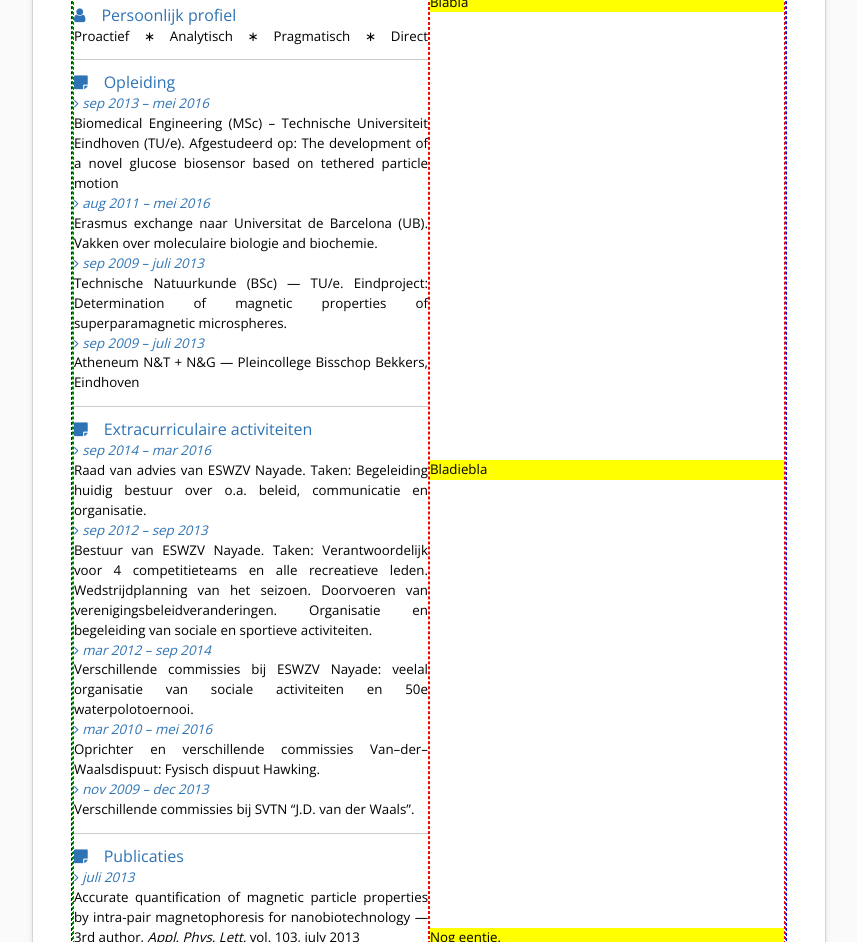
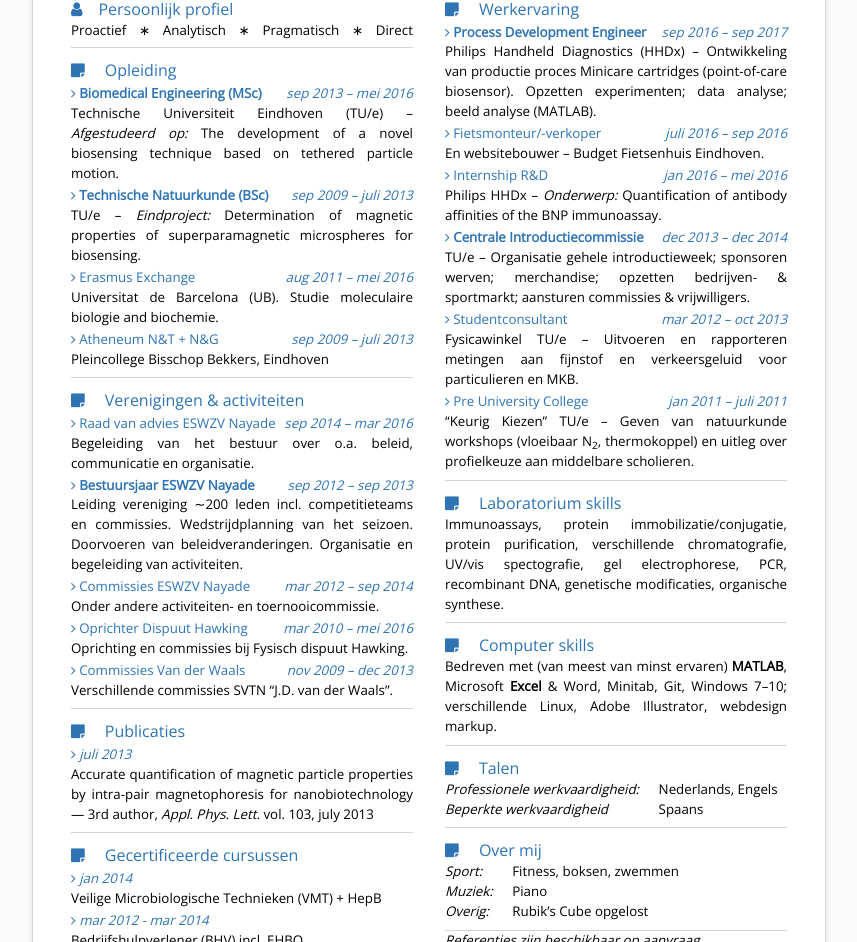
Before and after one commit to ab-os/cv, a plain HTML site: page cv.html in a window 1280 px wide. Shown: the part 171-1113 px from the top of the page, without its empty margins (211-1068 px from the left). Drawn offline with nearby package versions, Linux system fonts and the light colour scheme.

Commit message:
Only flexbox doorgevoerd. W3.CSS nog wel behouden want doet goede dingen voor het font blijkbaar

```diff
--- a/cv.css
+++ b/cv.css
@@ -5,33 +5,31 @@
 	font-family: 'Open Sans', sans-serif;
 }
 html, body {
-	font-size: 10pt;
+	font-size: 10pt; /* See as default font size */
 }
 h1, h2, h3, .fa {
-	color: #2E74B5; /* Light blue */
+	color: #2E74B5; /* Light blue headers and icons */
+}
+h2, h3, p {
+	margin: 0;
 }
 h2 {
 	font-size: 12pt;
-	margin: 0;
 	padding-top: 10px;
 }
 h3 {
-	font-style: italic;
+	margin-top: 2px;
 	font-size: 10pt;
-	margin: 0;
 }
-p {
-	margin: 0;
-}
+.italic { font-style: italic; }
 .flex-container {
 	display: flex;
 	justify-content: space-between;
 }
-.flex-vertical {
-	flex-direction: column;
-}
+.flex-vertical { flex-direction: column; }
+.flex-no-shrink { flex: 1 0 auto; }
 .page {
-	width: 21cm;
+	width: 21cm; /* A4 */
 	height: 29.7cm;
 	padding: 1cm;
 	margin: 1cm auto;
@@ -39,37 +37,35 @@
 	background: white;
 	box-shadow: 0 0 5px rgba(0, 0, 0, 0.1);
 }
-.asterisk {
-	font-size: 12pt;
-	content: "&lowast;"
+.date { float: right; }
+.cv-column {
+	flex: 1; /* Divide space evenly over all (in this case two) cv-columns */
 }
-.w3-half {
-	border: 1px red dashed;
+article {
+	flex: 1 1 auto; /* Grow or shrink to fill up page height */
 }
-.cv-column {
+.wrapper {
 	height: 100%;
 }
-.cv-section {
-	background: yellow;
+.cv-header {
+	border-bottom: thin solid #D4D4D4;
 }
-header, article {
-	border: 1px green dashed;
+.cv-section > p {
+	text-align: justify;
 }
-article {
-	flex: 1 1 auto;
+.cv-section:not(:first-child) {
+	border-top: thin solid #D4D4D4;
 }
-.page-wrapper {
-	height: 100%;
-	border: 1px blue dashed;
-}
-
+.margin-right {	margin-right: 16px; }
+.margin-left { margin-left: 16px; }
+.right-align { text-align: right }
+.inline { display: inline-block; }
 @page {
     size: A4;
     margin: 0;
 }
 @media print {
     .page {
-        /* Remove the 1cm top & bottom margin for printing */
-		margin: 0;
+		margin: 0; /* Remove the 1cm top & bottom margin for printing */
     }
 }
--- a/cv.html
+++ b/cv.html
@@ -4,7 +4,7 @@
 <!-- Font Awesome -->
 <link href="https://maxcdn.bootstrapcdn.com/font-awesome/4.7.0/css/font-awesome.min.css" rel="stylesheet" integrity="sha384-wvfXpqpZZVQGK6TAh5PVlGOfQNHSoD2xbE+QkPxCAFlNEevoEH3Sl0sibVcOQVnN" crossorigin="anonymous">
 
-<!-- W3.CSS Framework -->
+<!-- W3.CSS Framework, not explicitly used but does nice things for the font somehow -->
 <link rel="stylesheet" href="https://www.w3schools.com/w3css/4/w3.css">
 
 <!-- Google Fonts -->
@@ -17,85 +17,92 @@
 <script src="https://ajax.googleapis.com/ajax/libs/jquery/3.2.1/jquery.min.js"></script>
 
 
-<body class="page wrapper flex-container">
-<div class="page-wrapper flex-container flex-vertical"> <!-- Just for now to see the border -->
+<!-- A4 Page -->
+<body class="page">
+
+<!-- Wrapper with flexbox to stretch content to full height -->
+<div class="wrapper flex-container flex-vertical">
 
 	<!-- Header -->
-<header class="w3-row-padding w3-border-bottom">
-	<div class="w3-col s2">
-		<img src="pasfoto.jpg" alt="Arjen Bos" height="76px" class="w3-card">
-	</div>
-	<div class="w3-col s4">
+	<header class="flex-container cv-header">
+
+		<img src="pasfoto.jpg" alt="Arjen Bos" height="76px">
+
 		<h1>Arjen Bos</h1>
-	</div>
-	<div class="w3-half w3-right-align">
+
+		<div class="right-align">
 			Eindhoven <i class="fa fa-fw fa-map-marker"></i><br>
 			+31 6 15399756 <i class="fa fa-fw fa-phone"></i><br>
 			arjen@bos4.nl <i class="fa fa-fw fa-envelope"></i><br>
-		03 jan 1991 <i class="fa fa-fw fa-birthday-cake"></i>
+			03 Jan 1991 <i class="fa fa-fw fa-birthday-cake"></i>
 		</div>
+
 	</header>
 
 	<!-- Content -->
-<article class="w3-row">
+	<article class="flex-container cv-content">
+
 		<!-- Left column -->
-	<div class="w3-half flex-container flex-vertical cv-column">
+		<div class="flex-container flex-vertical cv-column margin-right">
 
 			<!-- Persoonlijk -->
-		<section>
-			<h2><i class="fa fa-user w3-margin-right"></i>Persoonlijk profiel</h2>
+			<section class="cv-section">
+				<h2 class="no-icon"><i class="fa fa-user margin-right"></i>Persoonlijk profiel</h2>
 				<div class="flex-container">
 					<span>Proactief</span>&lowast;<span>Analytisch</span>&lowast;<span>Pragmatisch</span>&lowast;<span>Direct</span>
 				</div>
 			</section>
 
 			<!-- Opleiding -->
-		<section>
-			<h2 class="w3-border-top"><i class="fa fa-sticky-note w3-margin-right"></i>Opleiding</h2>
-			<h3>sep 2013 - mei 2016</h3>
-			<p class="w3-justify">Biomedical Engineering (MSc) – Technische Universiteit
-			Eindhoven (TU/e). Afgestudeerd op: The development of
-			a novel glucose biosensor based on tethered particle motion</p>
+			<section class="cv-section">
+				<h2>Opleiding</h2>
+				<h3><strong>Biomedical Engineering (MSc)</strong><span class="date">sep 2013 - mei 2016</span></h3>
+				<p>Technische Universiteit Eindhoven (TU/e) &ndash; <i>Afgestudeerd op:</i> The development of a novel biosensing technique based on tethered particle motion.</p>
 
-			<h3>aug 2011 - mei 2016</h3>
-			<p class="w3-justify">Erasmus exchange naar Universitat de Barcelona (UB).
-			Vakken over moleculaire biologie and biochemie.</p>
+				<h3><strong>Technische Natuurkunde (BSc)</strong><span class="date">sep 2009 - juli 2013</h3>
+				<p>TU/e &ndash; <i>Eindproject:</i> Determination of magnetic properties of superparamagnetic microspheres for biosensing.</p>
 
-			<h3>sep 2009 - juli 2013</h3>
-			<p class="w3-justify">Technische Natuurkunde (BSc) — TU/e. Eindproject: Determination
-			of magnetic properties of superparamagnetic microspheres.</p>
+				<h3>Erasmus Exchange<span class="date">aug 2011 - mei 2016</span></h3>
+				<p>Universitat de Barcelona (UB). Studie moleculaire biologie and biochemie.</p>
 
-			<h3>sep 2009 - juli 2013</h3>
-			<p class="w3-justify">Atheneum N&T + N&G — Pleincollege Bisschop Bekkers, Eindhoven</p>
+				<h3>Atheneum N&amp;T + N&amp;G<span class="date">sep 2009 - juli 2013<span></h3>
+				<p>Pleincollege Bisschop Bekkers, Eindhoven</p>
 			</section>
 
 			<!-- Extracurriculair -->
-		<section>
-			<h2 class="w3-border-top"><i class="fa fa-sticky-note w3-margin-right"></i>Extracurriculaire activiteiten</h2>
-			<h3>sep 2014 - mar 2016</h3>
-			<p class="w3-justify">Raad van advies van ESWZV Nayade. Taken: Begeleiding
-			huidig bestuur over o.a. beleid, communicatie en organisatie.</p>
+			<section class="cv-section">
+				<h2>Verenigingen &amp; activiteiten</h2>
+				<h3>Raad van advies ESWZV Nayade<span class="date">sep 2014 - mar 2016</span></h3>
+				<p>Begeleiding van het bestuur over o.a. beleid, communicatie en organisatie.</p>
 
-			<h3>sep 2012 - sep 2013</h3>
-			<p class="w3-justify">Bestuur van ESWZV Nayade. Taken: Verantwoordelijk voor 4 competitieteams en alle recreatieve leden. Wedstrijdplanning van het seizoen. Doorvoeren van verenigingsbeleidveranderingen. Organisatie en begeleiding van sociale en sportieve activiteiten.</p>
+				<h3><strong>Bestuursjaar ESWZV Nayade</strong><span class="date">sep 2012 - sep 2013</span></h3>
+				<p>Leiding vereniging &sim;200 leden incl. competitieteams en commissies. Wedstrijdplanning van het seizoen. Doorvoeren van beleidveranderingen. Organisatie en begeleiding van activiteiten.</p>
 
-			<h3>mar 2012 - sep 2014</h3>
-			<p class="w3-justify">Verschillende commissies bij ESWZV Nayade: veelal organisatie van sociale activiteiten en 50e waterpolotoernooi.</p>
+				<h3>Commissies ESWZV Nayade<span class="date">mar 2012 - sep 2014</span></h3>
+				<p>Onder andere activiteiten- en toernooicommissie.</p>
 
-			<h3>mar 2010 - mei 2016</h3>
-			<p class="w3-justify">Oprichter en verschillende commissies Van–der–Waalsdispuut: Fysisch dispuut Hawking.</p>
+				<h3>Oprichter Dispuut Hawking<span class="date">mar 2010 - mei 2016</span></h3>
+				<p>Oprichting en commissies bij Fysisch dispuut Hawking.</p>
 
-			<h3>nov 2009 - dec 2013</h3>
-			<p class="w3-justify">Verschillende commissies bij SVTN “J.D. van der Waals”.</p>
+				<h3>Commissies Van der Waals<span class="date">nov 2009 - dec 2013</span></h3>
+				<p>Verschillende commissies SVTN &ldquo;J.D. van der Waals&rdquo;.</p>
 			</section>
 
 			<!-- Publicaties -->
-		<section>
-			<h2 class="w3-border-top"><i class="fa fa-sticky-note w3-margin-right"></i>Publicaties</h2>
-			<h3>juli 2013</h3>
-			<p class="w3-justify">Accurate quantification of magnetic particle properties by
-			intra-pair magnetophoresis for nanobiotechnology &mdash; 3rd
-			author, <i>Appl. Phys. Lett.</i> vol. 103, july 2013</p>
+			<section class="cv-section">
+				<h2>Publicaties</h2>
+				<h3 class="italic">juli 2013</h3>
+				<p>Accurate quantification of magnetic particle properties by intra-pair magnetophoresis for nanobiotechnology &mdash; 3rd author, <i>Appl. Phys. Lett.</i> vol. 103, july 2013</p>
+			</section>
+
+			<!-- Cursussen -->
+			<section class="cv-section">
+				<h2>Gecertificeerde cursussen</h2>
+				<h3 class="italic">jan 2014</h3>
+				<p>Veilige Microbiologische Technieken (VMT) + HepB</p>
+
+				<h3 class="italic">mar 2012 - mar 2014</h3>
+				<p>Bedrijfshulpverlener (BHV) incl. EHBO</p>
 			</section>
 
 		<!-- Close left column -->
@@ -103,31 +110,71 @@
 
 
 		<!-- Right column -->
-	<div class="w3-half flex-container flex-vertical cv-column">
+		<div class="flex-container flex-vertical cv-column margin-left">
 
+			<!-- Werkervaring -->
 			<section class="cv-section">
-			Blabla
+				<h2>Werkervaring</h2>
+				<h3><strong>Process Development Engineer</strong><span class="date">sep 2016 - sep 2017</span></h3>
+				<p>Philips Handheld Diagnostics (HHDx) &ndash; Ontwikkeling van productie proces Minicare cartridges (point-of-care biosensor). Opzetten experimenten; data analyse; beeld analyse (MATLAB).</p>
+
+				<h3>Fietsmonteur/-verkoper<span class="date">juli 2016 - sep 2016</span></h3>
+				<p>En websitebouwer &ndash; Budget Fietsenhuis Eindhoven.</p>
+
+				<h3>Internship R&amp;D<span class="date">jan 2016 - mei 2016</span></h3>
+				<p>Philips HHDx &ndash; <i>Onderwerp:</i> Quantification of antibody affinities of the BNP immunoassay.</p>
+
+				<h3><strong>Centrale Introductiecommissie</strong><span class="date">dec 2013 - dec 2014</span></h3>
+				<p>TU/e &ndash; Organisatie gehele introductieweek; sponsoren werven; merchandise; opzetten bedrijven- &amp; sportmarkt; aansturen commissies &amp; vrijwilligers.
+
+				<h3>Studentconsultant<span class="date">mar 2012 - oct 2013</span></h3>
+				<p>Fysicawinkel TU/e &ndash; Uitvoeren en rapporteren metingen aan fijnstof en verkeersgeluid voor particulieren en MKB.</p>
+
+				<h3>Pre University College<span class="date">jan 2011 - juli 2011</span></h3>
+				<p>&ldquo;Keurig Kiezen&rdquo; TU/e &ndash; Geven van natuurkunde workshops (vloeibaar N<sub>2</sub>, thermokoppel) en uitleg over profielkeuze aan middelbare scholieren.</p>
 			</section>
 
+			<!-- Lab -->
 			<section class="cv-section">
-			Bladiebla
+				<h2>Laboratorium skills</h2>
+				<p>Immunoassays, protein immobilizatie/conjugatie, protein purification, verschillende chromatografie, UV/vis spectografie, gel electrophorese, PCR, recombinant DNA, genetische modificaties, organische synthese.
 			</section>
 
+			<!-- Computer -->
 			<section class="cv-section">
-			Nog eentje.
+				<h2>Computer skills</h2>
+				<p>Bedreven met (van meest van minst ervaren) <strong>MATLAB</strong>, Microsoft <strong>Excel</strong> &amp; Word, Minitab, Git, Windows 7&ndash;10; verschillende Linux, Adobe Illustrator, webdesign markup.</p>
+			</section>
+
+			<!-- Talen -->
+			<section class="cv-section">
+				<h2>Talen</h2>
+				<span class="inline italic margin-right">Professionele werkvaardigheid:<br>Beperkte werkvaardigheid</span>
+				<span class="inline"> Nederlands, Engels<br>Spaans</span>
+			</section>
+
+			<!-- Over mij -->
+			<section class="cv-section">
+				<h2>Over mij</h2>
+				<span class="inline italic margin-right">Sport:<br>Muziek:<br>Overig:</span>
+				<span class="inline">Fitness, boksen, zwemmen<br>Piano<br>Rubik&rsquo;s Cube opgelost</span>
+			</section>
+
+			<!-- Referenties -->
+			<section class="cv-section">
+				<p class="italic">Referenties zijn beschikbaar op aanvraag.</p>
 			</section>
 
 		<!-- Close right column -->
 		</div>
 
-
-
 	</article>
 
+<!-- Close wrapper -->
+</div>
 
 <!-- jQuery -->
-<script type="text/javascript" src="cv.js" ></script>
+<script type="text/javascript" src="cv.js"></script>
 
-</div>
 </body>
 </html>
--- a/cv.js
+++ b/cv.js
@@ -1,9 +1,13 @@
 // Replace all hyphens in h3 with ndash
-$("h3").each( function() {
+$(".cv-section > h3 > .date").each( function() {
 	var text = $(this).text();
     text = text.replace("-", "&ndash;");
     $(this).html(text);
 });
 
-// Add icon to h3
-$("h3").prepend('<i class="fa fa-angle-right"></i>&nbsp;');
+// Format h3
+$(".cv-section > h3").prepend('<i class="fa fa-angle-right"></i>&nbsp;');
+$(".cv-section > h3 > .date").addClass("flex-no-shrink right-align italic");
+
+// Add icon to h2, expect for the no-icon
+$(".cv-section > h2").not(".no-icon").prepend('<i class="fa fa-sticky-note margin-right"></i>&nbsp;');
```
Lines whose indentation alone changed are shown as unchanged.
